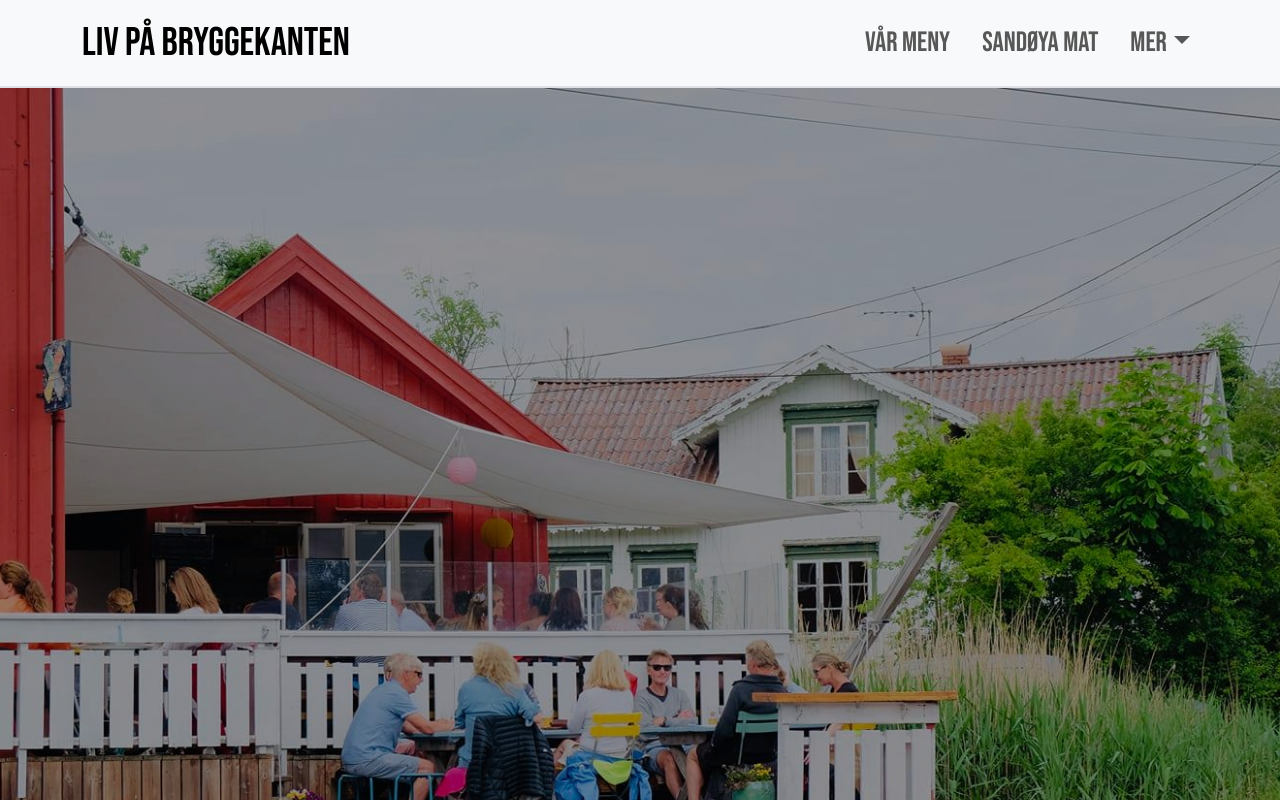
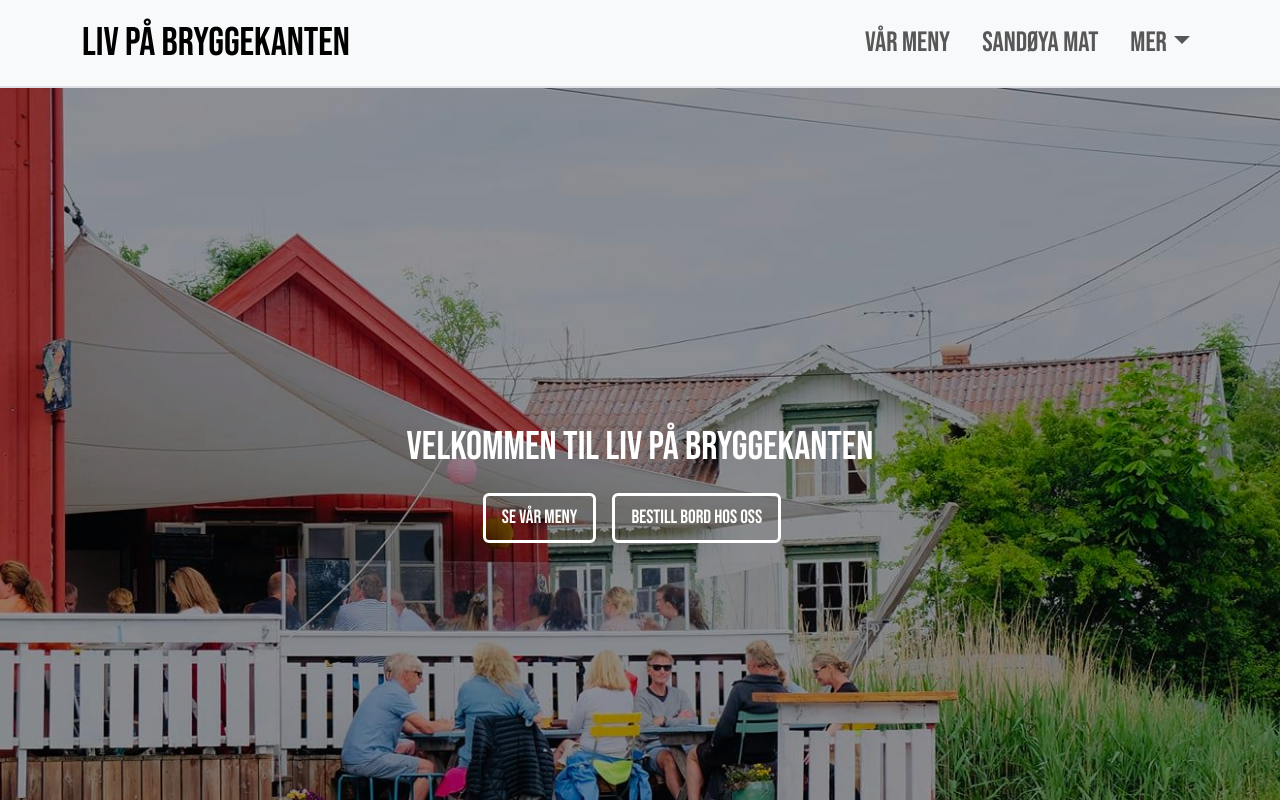
Before and after one commit to CPBrandal/sandoya-mat, a React (Create React App) app: page /liv in a window 1280 px wide. Shown: the top 800 px of the page. Built offline with nearby package versions, Linux system fonts and the light colour scheme.

Commit message:
hero-content buttons + styling

```diff
--- a/src/Liv.js
+++ b/src/Liv.js
@@ -5,12 +5,12 @@
 import Nav from 'react-bootstrap/Nav';
 import Navbar from 'react-bootstrap/Navbar';
 import NavDropdown from 'react-bootstrap/NavDropdown';
+import Button from 'react-bootstrap/Button';
 import Row from 'react-bootstrap/Row';
 import Col from 'react-bootstrap/Col'; // import needed for grid columns
 import kilen3 from './res/kilen3.jpg';
 import kilen4 from './res/kilen4.jpg';
-import styles from './styles/Liv.css'
-
+import './styles/Liv.css';
 import 'bootstrap/dist/css/bootstrap.min.css';
 
 export function Liv() {
@@ -60,6 +60,15 @@
 
       <div className='hero-section'>
         <div className='hero-content'>
+          <h1>Velkommen til Liv på bryggekanten</h1>
+          <Container className='button-container'>
+            <Button as={Link} to="/" className="hero-menu-button">
+              Se vår meny
+            </Button>
+            <Button as={Link} to="/" className="hero-menu-button">
+              Bestill bord hos oss
+            </Button>
+          </Container>
         </div>
       </div>
 
--- a/src/styles/Liv.css
+++ b/src/styles/Liv.css
@@ -3,7 +3,7 @@
 
 .liv-nav {
     font-family: 'Bebas Neue', sans-serif;
-    z-index: 1;
+    z-index: 1000;
 }
 
 .hero-section {
@@ -12,38 +12,78 @@
     background-position: center;
     height: 100vh;
     display: flex;
-    align-items: center; /* Vertically center content */
-    justify-content: center; /* Horizontally center content */
-
+    align-items: center;
+    /* Vertically center content */
+    justify-content: center;
+    /* Horizontally center content */
+    position: relative;
 }
-
-.hero-content {
-    text-shadow: 2px 2px 4px rgba(0, 0, 0, 0.8); /* Add text shadow for readability */
-    z-index: 2; /* Ensure content appears above the background */
-  }
 
 
 .hero-section::before {
     content: '';
-    position: relative;
+    position: absolute;
     top: 0;
     left: 0;
     width: 100%;
     height: 100%;
-    background: rgba(0, 0, 0, 0.4); /* Optional: Add a dark overlay for better text visibility */
+    background: rgba(0, 0, 0, 0.4);
+    /* Optional: Add a dark overlay for better text visibility */
     z-index: 1;
-  }
+}
+
+.hero-content {
+    z-index: 1;
+    /* Ensure content appears above the background */
+    position: relative;
+    font-family: 'Bebas Neue', sans-serif;
+
+}
+
+.hero-content h1 {
+    color: white;
+    font-weight: 300;
+    line-height: 1.5;
+    margin-bottom: 1rem;
+}
+
+.button-container {
+    display: flex;
+    justify-content: center;
+}
+
+.hero-menu-button {
+    background-color: transparent;
+    border: 3px white solid;
+    padding: 0.5rem 1rem;
+    font-size: 1.2rem;
+    font-weight: 300;
+    text-align: center;
+    transition: all 0.3s ease-in-out;
+    line-height: 1.5;
+    margin-bottom: 1rem;
+    margin-right: 1rem;
+}
+
+.hero-menu-button:hover {
+    background-color: white;
+    color: black;
+    border-color: white;
+
+}
+
 
 
 .content-section {
     padding: 2rem;
     text-align: center;
-  }
+}
 
-img{
+img {
     border-radius: 8px;
 }
 
 p {
-    word-spacing: 0.3em; /* adjust as needed */
-  }
+    word-spacing: 0.3em;
+    /* adjust as needed */
+}
```
